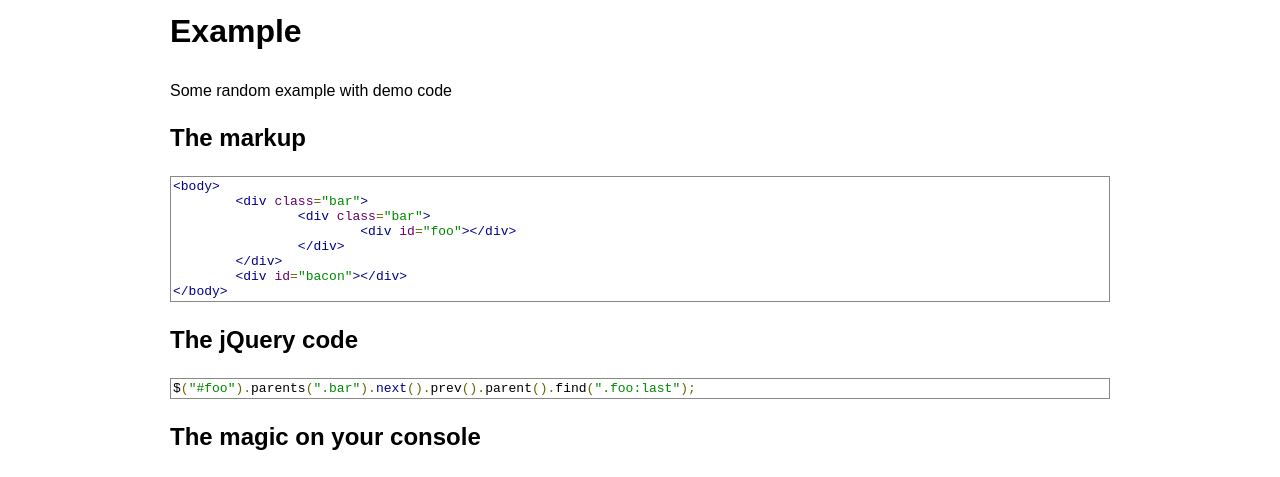
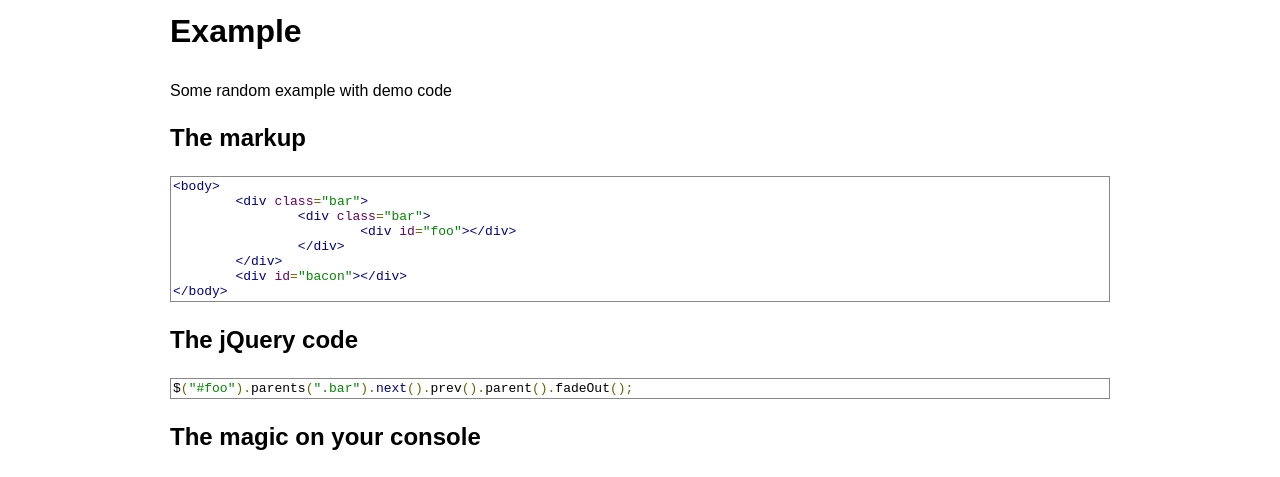
Before and after one commit to Prinzhorn/jquery-inlog, a plain HTML site: page index.html in a window 1280 px wide. Shown: the part 322-799 px from the top of the page. Drawn offline with Linux system fonts and the light colour scheme.

Commit message:
example code now matches output

```diff
--- a/index.html
+++ b/index.html
@@ -40,7 +40,7 @@
 	&lt;div id=&quot;bacon&quot;&gt;&lt;/div&gt;
 &lt;/body&gt;</pre>
 		<h2>The jQuery code</h2>
-		<pre class="prettyprint">$("#foo").parents(".bar").next().prev().parent().find(".foo:last");</pre>
+		<pre class="prettyprint">$("#foo").parents(".bar").next().prev().parent().fadeOut();</pre>
 		<h2>The magic on your console</h2>
 		<img src="console.png" />
 		<h2>The magic on your console with this-value enabled</h2>
```
